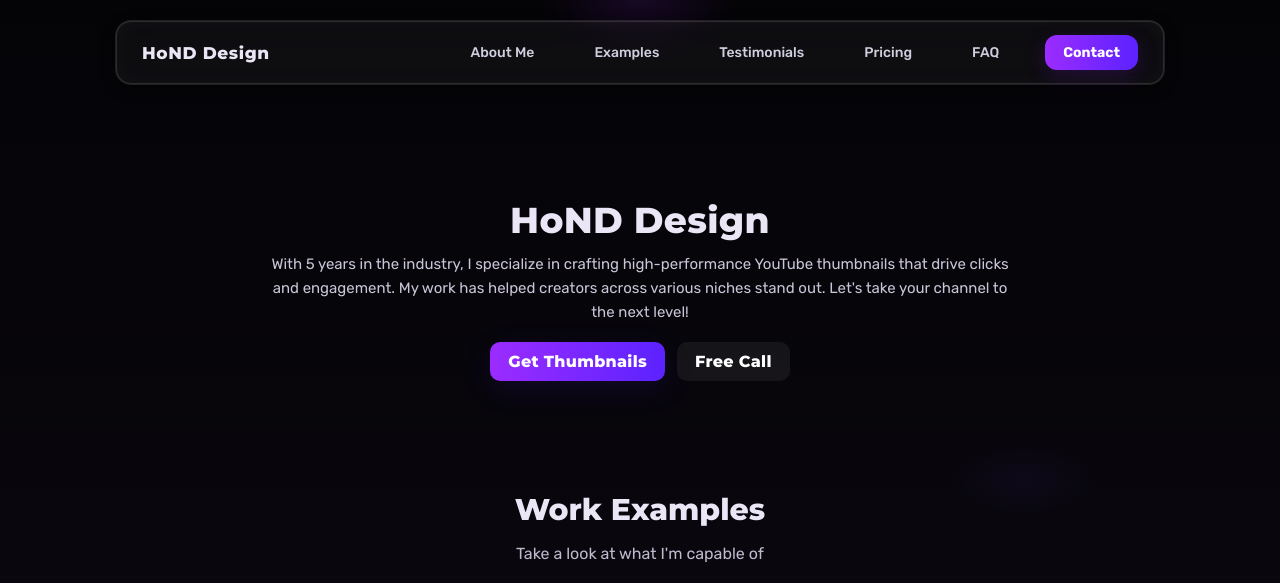
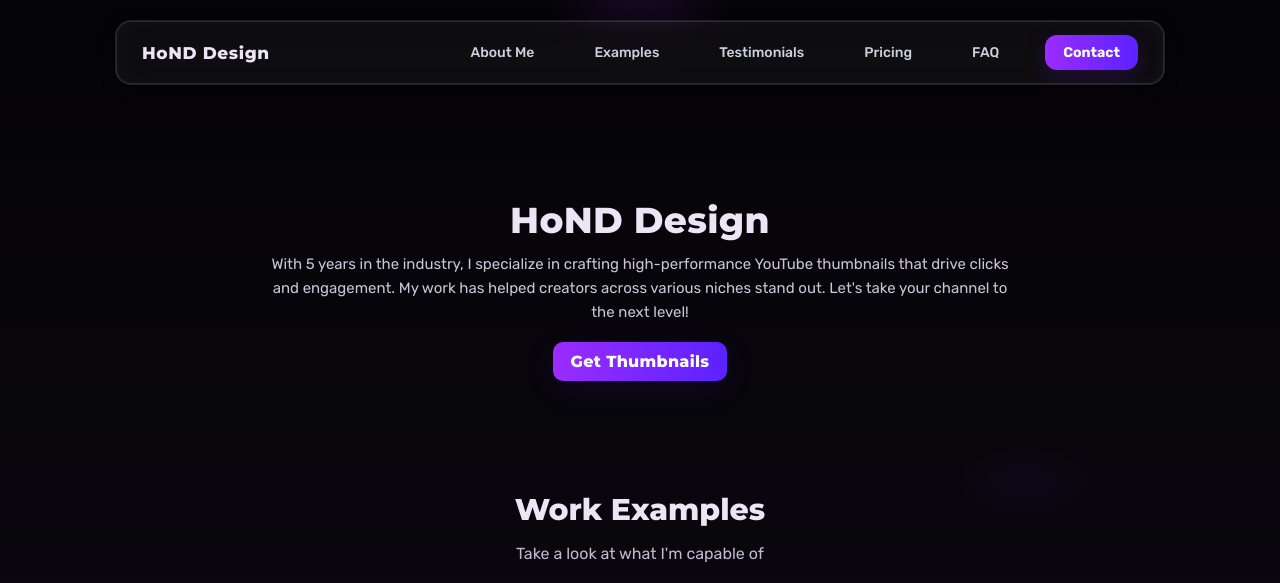
Before and after one commit to Velik098/dutrouxdesign, a website: page index.html in a window 1280 px wide. Shown: the top 583 px of the page. Drawn offline with Linux system fonts and the light colour scheme.

Commit message:
Update index.html

```diff
--- a/index.html
+++ b/index.html
@@ -314,7 +314,6 @@
       <p class="lead">With 5 years in the industry, I specialize in crafting high-performance YouTube thumbnails that drive clicks and engagement. My work has helped creators across various niches stand out. Let's take your channel to the next level!</p>
       <div class="btns">
         <button class="btn primary">Get Thumbnails</button>
-        <button class="btn">Free Call</button>
       </div>
     </header>
 
```
